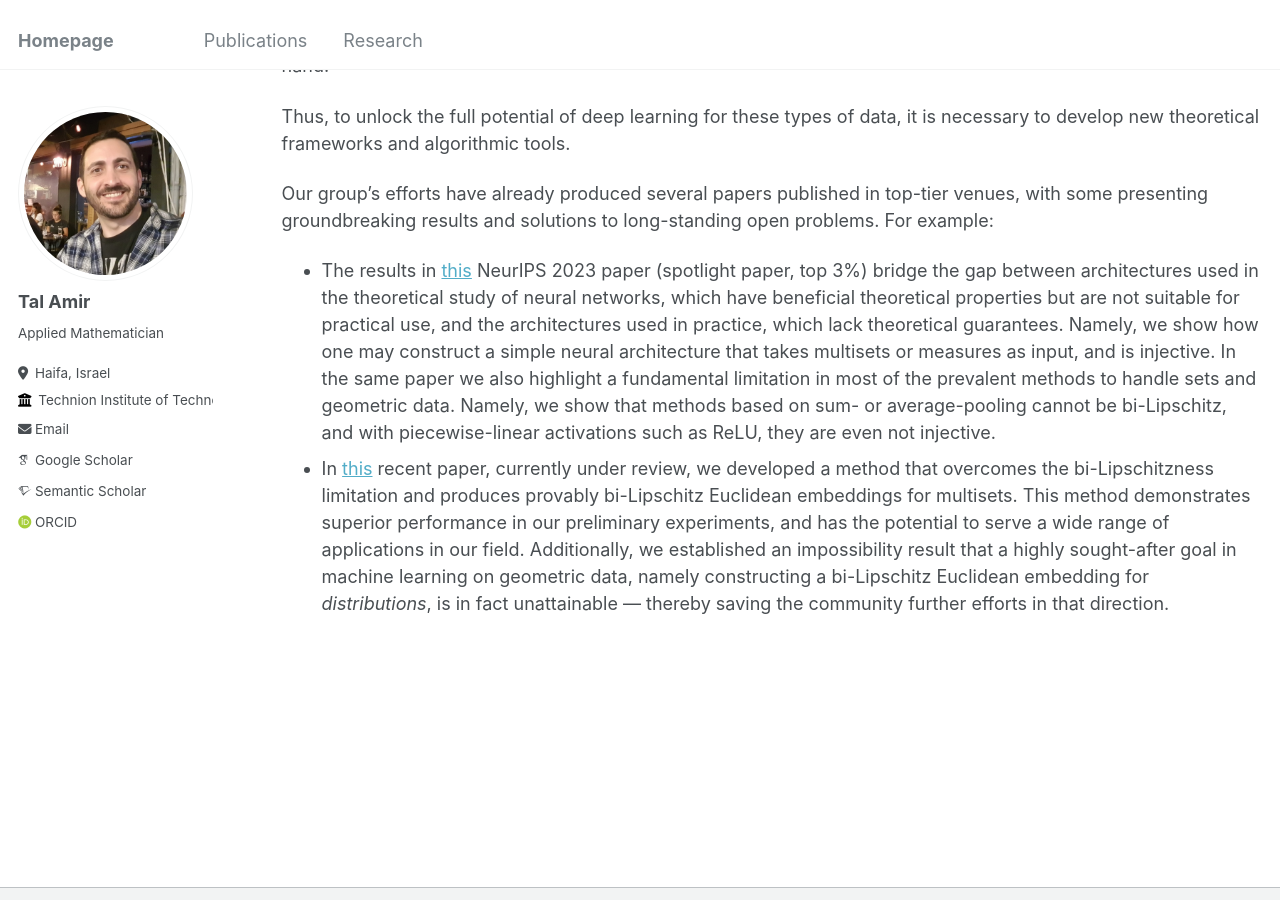
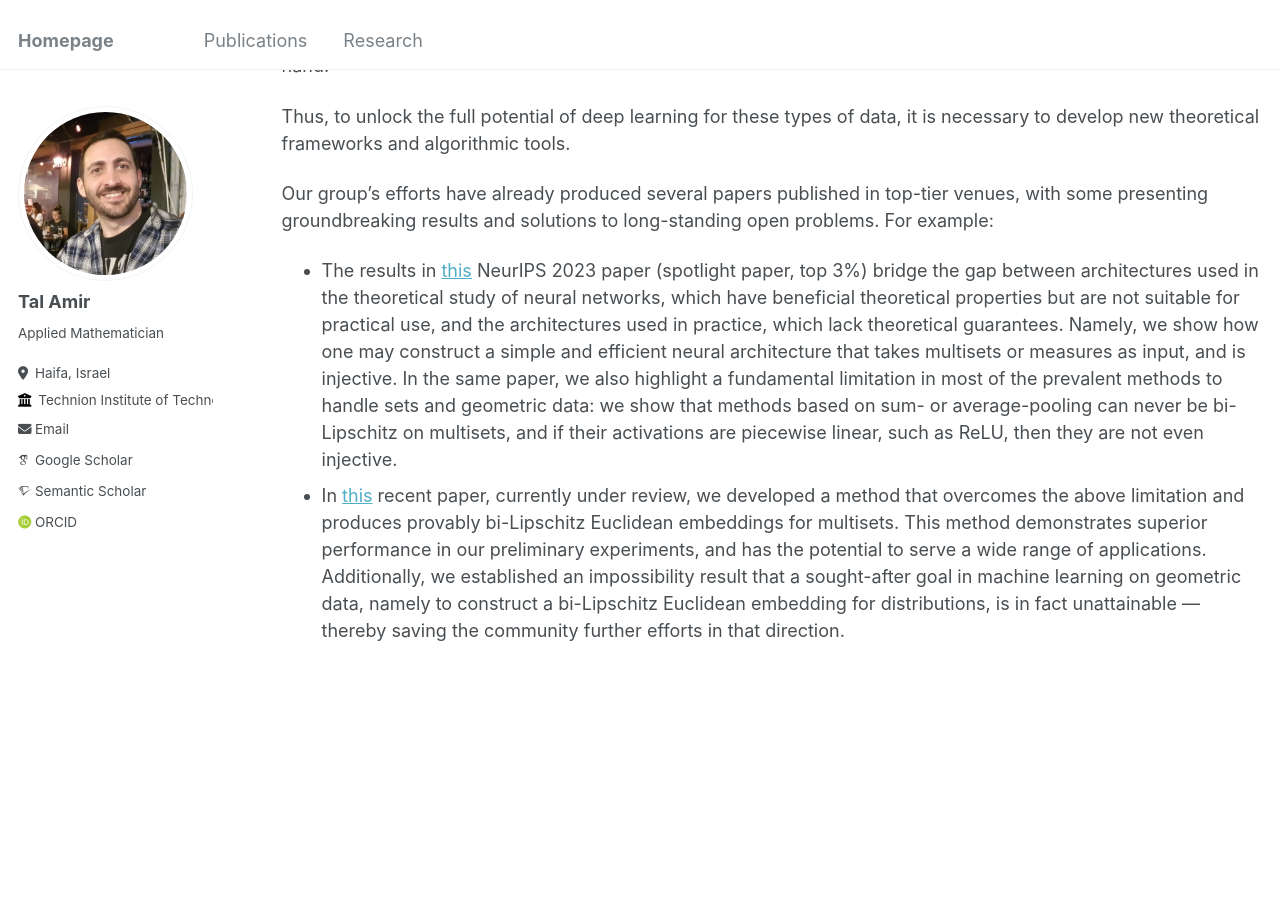
Before and after one commit to tal-amir/tal-amir.github.io, a Jekyll site: the page built from _pages/research.md, in a window 1280 px wide and 900 px high, scrolled down 521 px. Built offline with Jekyll 4.4.1, drawn with Linux system fonts in a browser that asks for light colours; some web fonts are replaced.

Commit message:
Update research.md

```diff
--- a/_pages/research.md
+++ b/_pages/research.md
@@ -19,5 +19,5 @@ Thus, to unlock the full potential of deep learning for these types of data, it
 
 Our group's efforts have already produced several papers published in top-tier venues, with some presenting groundbreaking results and solutions to long-standing open problems. For example:
 
-- The results in [this](https://tal-amir.github.io/publication/2023-12%20Neural%20Injective%20Functions) NeurIPS 2023 paper (spotlight paper, top 3%) bridge the gap between architectures used in the theoretical study of neural networks, which have beneficial theoretical properties but are not suitable for practical use, and the architectures used in practice, which lack theoretical guarantees. Namely, we show how one may construct a simple neural architecture that takes multisets or measures as input, and is injective. In the same paper we also highlight a fundamental limitation in most of the prevalent methods to handle sets and geometric data. Namely, we show that methods based on sum- or average-pooling cannot be bi-Lipschitz, and with piecewise-linear activations such as ReLU, they are even not injective.
-- In [this](https://tal-amir.github.io/publication/2024-05%20Injective%20Sliced%20Wasserstein%20Embedding) recent paper, currently under review, we developed a method that overcomes the bi-Lipschitzness limitation and produces provably bi-Lipschitz Euclidean embeddings for multisets. This method demonstrates superior performance in our preliminary experiments, and has the potential to serve a wide range of applications in our field. Additionally, we established an impossibility result that a highly sought-after goal in machine learning on geometric data, namely constructing a bi-Lipschitz Euclidean embedding for _distributions_, is in fact unattainable — thereby saving the community further efforts in that direction.
+- The results in [this](https://tal-amir.github.io/publication/2023-12%20Neural%20Injective%20Functions) NeurIPS 2023 paper (spotlight paper, top 3%) bridge the gap between architectures used in the theoretical study of neural networks, which have beneficial theoretical properties but are not suitable for practical use, and the architectures used in practice, which lack theoretical guarantees. Namely, we show how one may construct a simple and efficient neural architecture that takes multisets or measures as input, and is injective. In the same paper, we also highlight a fundamental limitation in most of the prevalent methods to handle sets and geometric data: we show that methods based on sum- or average-pooling can never be bi-Lipschitz on multisets, and if their activations are piecewise linear, such as ReLU, then they are not even injective.
+- In [this](https://tal-amir.github.io/publication/2024-05%20Injective%20Sliced%20Wasserstein%20Embedding) recent paper, currently under review, we developed a method that overcomes the above limitation and produces provably bi-Lipschitz Euclidean embeddings for multisets. This method demonstrates superior performance in our preliminary experiments, and has the potential to serve a wide range of applications. Additionally, we established an impossibility result that a sought-after goal in machine learning on geometric data, namely to construct a bi-Lipschitz Euclidean embedding for distributions, is in fact unattainable — thereby saving the community further efforts in that direction.
```
